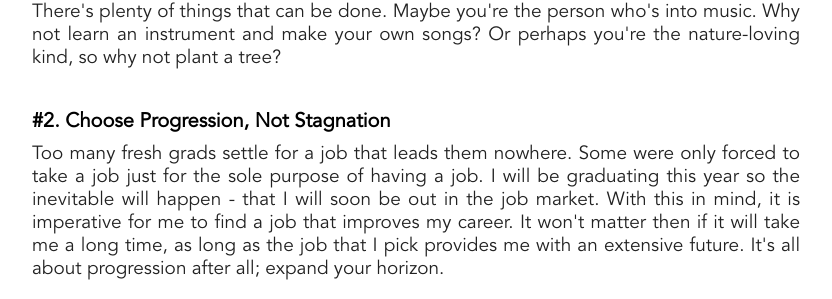
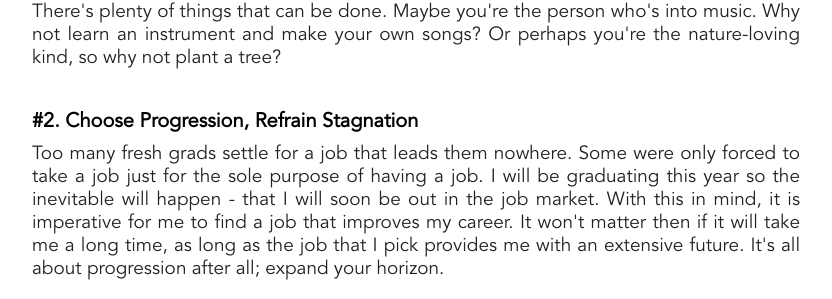
Before and after one commit to jpamata/jpamata.github.io, a Jekyll site: the page built from _posts/2018-1-11-on-2018.md, in a window 1280 px wide. Shown: the part 1221-1520 px from the top of the page, without its empty margins (224-1056 px from the left). Built offline with Jekyll 4.4.1, drawn with Linux system fonts in a browser that asks for light colours; comment, search, counter and statistics services are not loaded.

Commit message:
Update 2018-1-11-on-2018.md

```diff
--- a/_posts/2018-1-11-on-2018.md
+++ b/_posts/2018-1-11-on-2018.md
@@ -27,7 +27,7 @@ comments: true
 
 <p align="justify">There's plenty of things that can be done. Maybe you're the person who's into music. Why not learn an instrument and make your own songs? Or perhaps you're the nature-loving kind, so why not plant a tree?</p>
 
-<h2> #2. Choose Progression, Not Stagnation </h2>
+<h2> #2. Choose Progression, Refrain Stagnation </h2>
 <p align="justify">Too many fresh grads settle for a job that leads them nowhere. Some were only forced to take a job just for the sole purpose of having a job. I will be graduating this year so the inevitable will happen -  that I will soon be out in the job market. With this in mind, it is imperative for me to find a job that improves my career. It won't matter then if it will take me a long time, as long as the job that I pick provides me with an extensive future. It's all about progression after all; expand your horizon. </p>
 
 <p align="justify">Apart from this, I will look for mentorship as well. In 2017, I learned that people are willing to help you out, as long as you ask them politely. I saw this on the people I randomly e-mailed for advice, the dozens of slack channels I joined, and recently, Twitter.</p>
```
